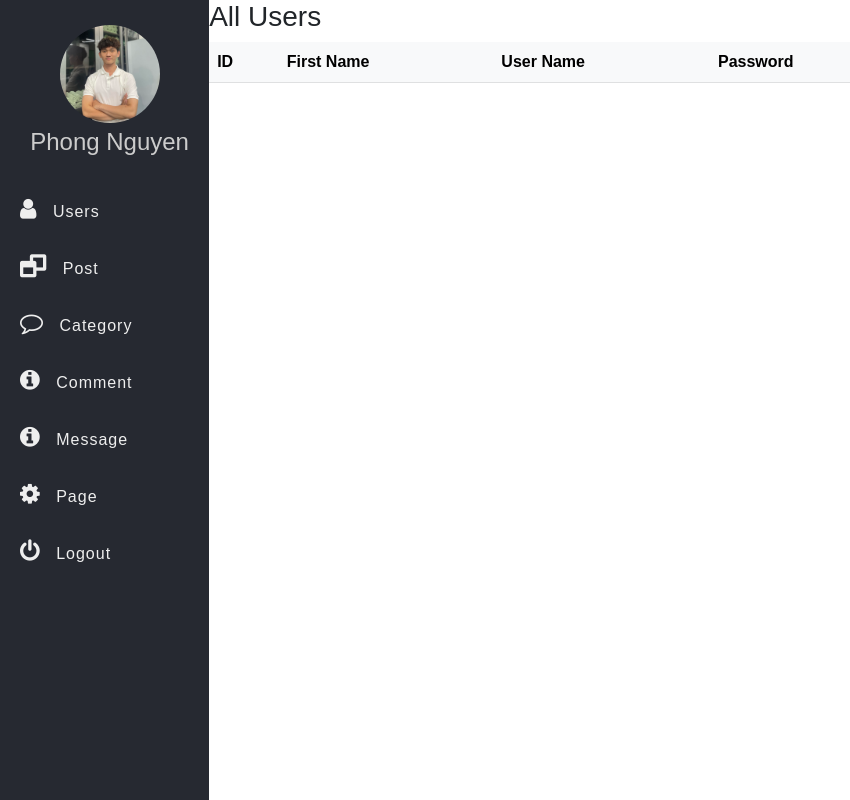
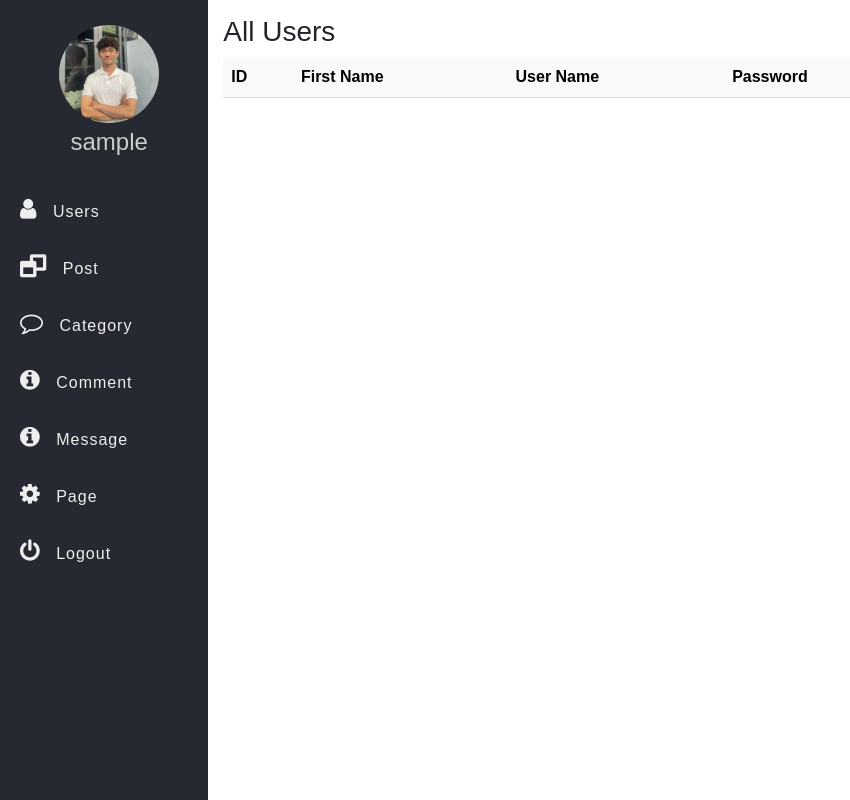
Before and after one commit to giaphong2004/WebDoAnMyBlog, a PHP site: page /admin/users.php in a window 1280 px wide. Shown: the part 62-862 px from the top of the page, without its empty margins (0-850 px from the left). Run offline with PHP 8.4, Linux system fonts and the light colour scheme; the visitor is signed in with stand-in values (Sample User, id 1); lists and menus that the app fills with data are empty.

Commit message:
thêm tí chỉnh sửa css thoi

```diff
--- a/admin/inc/side-nav.php
+++ b/admin/inc/side-nav.php
@@ -16,7 +16,7 @@
 		<nav class="side-bar">
 			<div class="user-p">
 				<img src="../img/avt.jpg">
-				<h4>Phong Nguyen</h4>
+				<h4><?php echo $_SESSION['username'] ; ?></h4>
 			</div>
 			<ul style="padding-left: 0px;">
 				<li>
--- a/css/style.css
+++ b/css/style.css
@@ -22,6 +22,7 @@
 /*admin*/
 .section-1{
 	width: 100%;
+    padding: 15px;
 }
 .main-table {
 	width: 90%;
```
